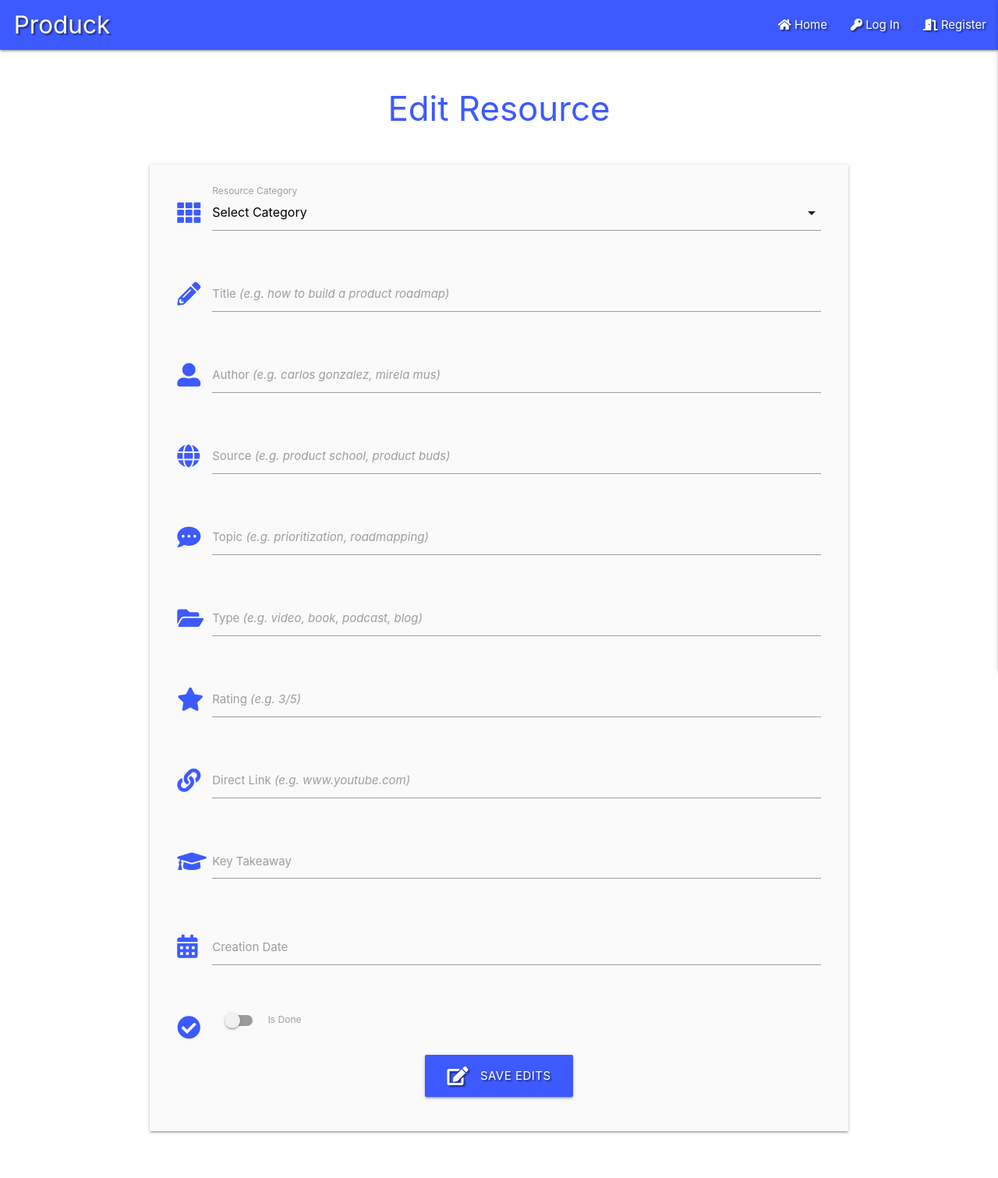
After one commit to effiemanyos/ms3-pmresources, a Flask app: template templates/edit_resource.html in a window 1280 px wide. The commit adds this page. Shown: the whole page at 78% size. Run offline with Flask 2, Linux system fonts and the light colour scheme; the template is opened without the code that fills it, so the values that code supplies are empty; some libraries are stand-ins or nearby versions.

Commit message:
Wire up resource edit button

```diff
--- a/app.py
+++ b/app.py
@@ -124,6 +124,13 @@ def add_resource():
     return render_template("add_resource.html", categories=categories)
 
 
+@app.route("/edit_resource/<resource_id>", methods=["GET", "POST"])
+def edit_resource(resource_id):
+    resource = mongo.db.resources.find_one({"_id": ObjectId(resource_id)})
+    categories = mongo.db.categories.find().sort("category_name", 1)
+    return render_template("edit_resource.html", resource=resource, categories=categories)
+
+
 if __name__ == "__main__":
     app.run(host=os.environ.get("IP"),
             port=int(os.environ.get("PORT")),
--- /dev/null
+++ b/templates/edit_resource.html
@@ -0,0 +1,127 @@
+{% extends "base.html" %}
+{% block content %}
+
+<br>
+<h3 class="center-align indigo-text text-accent-3">Edit Resource</h3>
+<br>
+<div class="row card-panel grey lighten-5">
+    <form class="col s12" method="POST" action="{{ url_for('edit_resource', resource_id=resource._id) }}">
+        <!-- Resource Category Dropdown -->
+        <div class="row">
+            <div class="input-field col s12">
+                <i class="fas fa-th prefix indigo-text text-accent-3"></i>
+                <select id="category_name" name="category_name" class="validate" required>
+                    <option value="" disabled selected>Select Category</option>
+                    {% for category in categories %}
+                        <option value="{{ category.category_name }}">{{ category.category_name }}</option>
+                    {% endfor %}
+                </select>
+                <label for="category_name">Resource Category</label>
+            </div>
+        </div>
+        <!-- Resource Title Field -->
+        <div class="row">
+            <div class="input-field col s12">
+                <i class="fas fa-pencil-alt prefix indigo-text text-accent-3"></i>
+                <input id="resource_title" name="resource_title" minlength="5" maxlength="50" type="text"
+                    class="validate" required>
+                <label for="resource_title">Title <em>(e.g. how to build a product roadmap)</em></label>
+            </div>
+        </div>
+        <!-- Resource Author Field -->
+        <div class="row">
+            <div class="input-field col s12">
+                <i class="fas fa-user-alt prefix indigo-text text-accent-3"></i>
+                <input id="resource_author" name="resource_author" minlength="5" maxlength="35" type="text"
+                    class="validate" required>
+                <label for="resource_author">Author <em>(e.g. carlos gonzalez, mirela mus)</em></label>
+            </div>
+        </div>
+        <!-- Resource Source Field -->
+        <div class="row">
+            <div class="input-field col s12">
+                <i class="fas fa-globe prefix indigo-text text-accent-3"></i>
+                <input id="source_name" name="source_name" minlength="5" maxlength="35" type="text" class="validate"
+                    required>
+                <label for="source_name">Source <em>(e.g. product school, product buds)</em></label>
+            </div>
+        </div>
+        <!-- Resource Topic Field -->
+        <div class="row">
+            <div class="input-field col s12">
+                <i class="fas fa-comment-dots prefix indigo-text text-accent-3"></i>
+                <input id="resource_topic" name="resource_topic" minlength="5" maxlength="35" type="text"
+                    class="validate" required>
+                <label for="resource_topic">Topic <em>(e.g. prioritization, roadmapping)</em></label>
+            </div>
+        </div>
+        <!-- Resource Type Field -->
+        <div class="row">
+            <div class="input-field col s12">
+                <i class="fas fa-folder-open prefix indigo-text text-accent-3"></i>
+                <input id="resource_type" name="resource_type" minlength="5" maxlength="35" type="text" class="validate"
+                    required>
+                <label for="resource_type">Type <em>(e.g. video, book, podcast, blog)</em></label>
+            </div>
+        </div>
+        <!-- Resource Rating Field -->
+        <div class="row">
+            <div class="input-field col s12">
+                <i class="fas fa-star prefix indigo-text text-accent-3"></i>
+                <input id="resource_rating" name="resource_rating" minlength="3" maxlength="3" type="text"
+                    class="validate" required>
+                <label for="resource_rating">Rating <em>(e.g. 3/5)</em></label>
+            </div>
+        </div>
+        <!-- Resource Link Field -->
+        <div class="row">
+            <div class="input-field col s12">
+                <i class="fas fa-link prefix indigo-text text-accent-3"></i>
+                <input id="resource_url" name="resource_url" type="text" class="validate" required>
+                <label for="resource_url">Direct Link <em>(e.g. www.youtube.com)</em></label>
+            </div>
+        </div>
+        <!-- Key Takeaway Field -->
+        <div class="row">
+            <div class="input-field col s12">
+                <i class="fas fa-graduation-cap prefix indigo-text text-accent-3"></i>
+                <textarea id="resource_takeaway" name="resource_takeaway" minlength="5" maxlength="385"
+                    class="materialize-textarea"></textarea>
+                <label for="resource_takeaway">Key Takeaway</label>
+            </div>
+        </div>
+        <!-- Creation Date Picker -->
+        <div class="row">
+            <div class="input-field col s12">
+                <i class="fas fa-calendar-alt prefix indigo-text text-accent-3"></i>
+                <input id="creation_date" name="creation_date" type="text" class="datepicker validate" required>
+                <label for="creation_date">Creation Date</label>
+            </div>
+        </div>
+        <!-- Status Toggle -->
+        <div class="row">
+            <div class="input-field col s12">
+                <div class="switch">
+                    <i class="fas fa-check-circle prefix indigo-text text-accent-3"></i>
+                    <label for="is_done">
+                        <input type="checkbox" id="is_done" name="is_done">
+                        <span class="lever"></span>
+                        Is Done
+                    </label>
+                </div>
+            </div>
+        </div>
+        <!-- Submit Button -->
+        <div class="row">
+            <div class="col s12 center-align">
+                <button type="submit" class="btn-large white-text indigo accent-3 text-shadow">
+                    Save Edits <i class="fas fa-edit left"></i>
+                </button>
+            </div>
+        </div>
+    </form>
+</div>
+<br>
+<br>
+
+{% endblock %}
--- a/templates/resources.html
+++ b/templates/resources.html
@@ -10,7 +10,7 @@
               <div class="col s3">
                   <i class="fas fa-caret-down"></i>
                   <a href="#" class="btn-small green accent-4">Done</a>
-                  <a href="#" class="btn-small cyan accent-4">Edit</a>
+                  <a href="{{ url_for('edit_resource', resource_id=resource._id) }}" class="btn-small cyan accent-4">Edit</a>
               </div>
               <div class="col s9">
                 &nbsp;<strong>{{ resource.resource_title }}</strong>&nbsp;by&nbsp;
```
